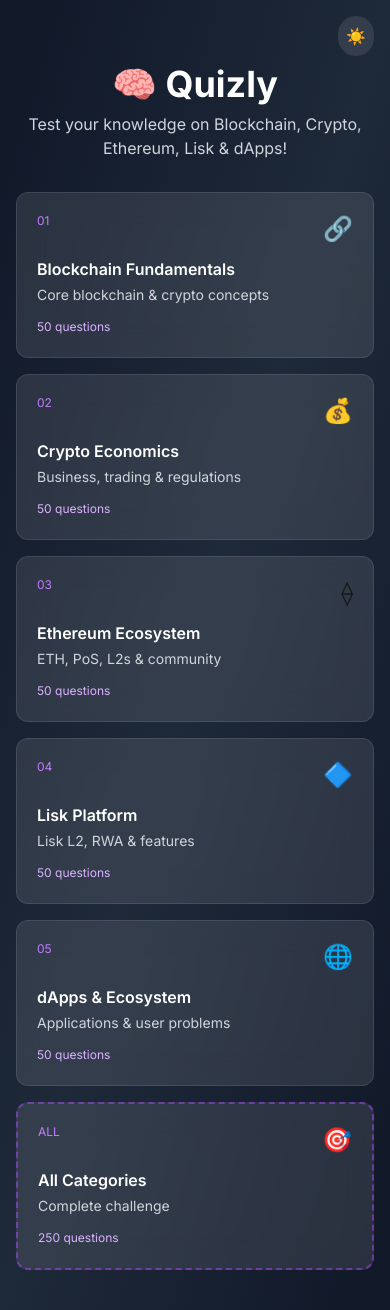
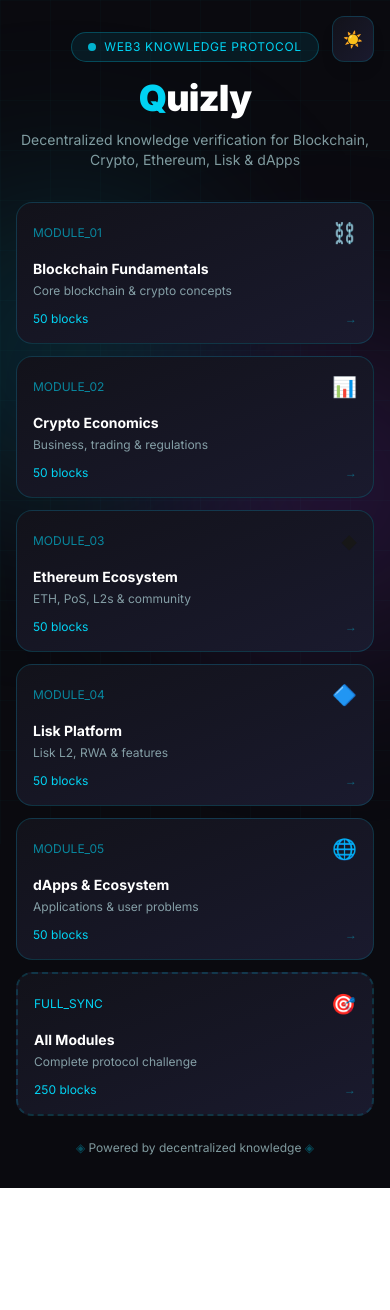
Before and after one commit to okihita/quizly, a Next.js app: page / in a window 390 px wide. After the commit the page ends 1188 px from the top, so only its background shows below. Built offline with nearby package versions, Linux system fonts and the light colour scheme.

Commit message:
Futuristic crypto UI with mobile optimization

```diff
--- a/src/app/page.tsx
+++ b/src/app/page.tsx
@@ -4,9 +4,9 @@
 import { questions, categories } from "@/data/questions";
 
 const categoryMeta = [
-  { name: "Blockchain Fundamentals", icon: "🔗", desc: "Core blockchain & crypto concepts" },
-  { name: "Crypto Economics", icon: "💰", desc: "Business, trading & regulations" },
-  { name: "Ethereum Ecosystem", icon: "⟠", desc: "ETH, PoS, L2s & community" },
+  { name: "Blockchain Fundamentals", icon: "⛓️", desc: "Core blockchain & crypto concepts" },
+  { name: "Crypto Economics", icon: "📊", desc: "Business, trading & regulations" },
+  { name: "Ethereum Ecosystem", icon: "◆", desc: "ETH, PoS, L2s & community" },
   { name: "Lisk Platform", icon: "🔷", desc: "Lisk L2, RWA & features" },
   { name: "dApps & Ecosystem", icon: "🌐", desc: "Applications & user problems" },
 ];
@@ -72,16 +72,36 @@
   };
 
   const bg = darkMode
-    ? "bg-gradient-to-br from-gray-900 via-gray-800 to-gray-900"
-    : "bg-gradient-to-br from-indigo-100 via-purple-100 to-pink-100";
-  const card = darkMode ? "bg-white/10" : "bg-white/80";
-  const text = darkMode ? "text-white" : "text-gray-900";
-  const textMuted = darkMode ? "text-gray-300" : "text-gray-600";
+    ? "bg-[#0a0a0f]"
+    : "bg-gradient-to-br from-slate-100 to-cyan-50";
+  const cardBg = darkMode
+    ? "bg-gradient-to-br from-[#12121a] to-[#1a1a2e] border-cyan-500/20"
+    : "bg-white/90 border-cyan-200";
+  const text = darkMode ? "text-white" : "text-slate-900";
+  const textMuted = darkMode ? "text-cyan-100/60" : "text-slate-500";
+  const accent = darkMode ? "text-cyan-400" : "text-cyan-600";
+
+  const GridBg = () => (
+    <div className="fixed inset-0 overflow-hidden pointer-events-none">
+      <div className={`absolute inset-0 ${darkMode ? "opacity-20" : "opacity-10"}`}
+        style={{
+          backgroundImage: `linear-gradient(${darkMode ? "rgba(0,255,255,0.1)" : "rgba(0,150,150,0.1)"} 1px, transparent 1px), linear-gradient(90deg, ${darkMode ? "rgba(0,255,255,0.1)" : "rgba(0,150,150,0.1)"} 1px, transparent 1px)`,
+          backgroundSize: "50px 50px"
+        }}
+      />
+      {darkMode && (
+        <>
+          <div className="absolute top-1/4 -left-20 w-72 h-72 bg-cyan-500/20 rounded-full blur-[100px]" />
+          <div className="absolute bottom-1/4 -right-20 w-72 h-72 bg-purple-500/20 rounded-full blur-[100px]" />
+        </>
+      )}
+    </div>
+  );
 
   const DarkModeToggle = () => (
     <button
       onClick={() => setDarkMode(!darkMode)}
-      className={`absolute top-4 right-4 p-2 rounded-full ${card} backdrop-blur-lg`}
+      className={`fixed top-4 right-4 z-50 p-2.5 rounded-xl ${cardBg} border backdrop-blur-xl shadow-lg transition-all hover:scale-105`}
     >
       {darkMode ? "☀️" : "🌙"}
     </button>
@@ -89,56 +109,73 @@
 
   if (!quizStarted) {
     return (
-      <main className={`min-h-screen ${bg} p-4 relative`}>
+      <main className={`min-h-screen ${bg} relative overflow-hidden`}>
+        <GridBg />
         <DarkModeToggle />
-        <div className="max-w-4xl mx-auto pt-12">
-          <div className="text-center mb-8">
-            <h1 className={`text-4xl font-bold ${text} mb-2`}>🧠 Quizly</h1>
-            <p className={textMuted}>
-              Test your knowledge on Blockchain, Crypto, Ethereum, Lisk & dApps!
+        <div className="relative z-10 max-w-5xl mx-auto px-4 py-8 md:py-16">
+          <div className="text-center mb-8 md:mb-12">
+            <div className={`inline-flex items-center gap-2 px-4 py-1.5 rounded-full ${darkMode ? "bg-cyan-500/10 border border-cyan-500/30" : "bg-cyan-100 border border-cyan-300"} mb-4`}>
+              <span className={`w-2 h-2 rounded-full ${darkMode ? "bg-cyan-400 animate-pulse" : "bg-cyan-500"}`} />
+              <span className={`text-xs font-mono uppercase tracking-wider ${accent}`}>Web3 Knowledge Protocol</span>
+            </div>
+            <h1 className={`text-4xl md:text-6xl font-black ${text} mb-3 tracking-tight`}>
+              <span className={accent}>Q</span>uizly
+            </h1>
+            <p className={`${textMuted} text-sm md:text-base max-w-md mx-auto`}>
+              Decentralized knowledge verification for Blockchain, Crypto, Ethereum, Lisk & dApps
             </p>
           </div>
 
-          <div className="grid gap-4 md:grid-cols-2 lg:grid-cols-3 mb-6">
+          <div className="grid grid-cols-1 sm:grid-cols-2 lg:grid-cols-3 gap-3 md:gap-4 mb-6">
             {categoryMeta.map((cat, idx) => {
               const count = questions.filter((q) => q.category === cat.name).length;
               return (
                 <button
                   key={cat.name}
                   onClick={() => startQuiz(cat.name)}
-                  className={`${card} backdrop-blur-lg rounded-xl p-5 text-left hover:scale-105 transition-transform border ${darkMode ? "border-white/10 hover:border-purple-500/50" : "border-gray-200 hover:border-purple-400"}`}
+                  className={`group relative ${cardBg} border rounded-2xl p-4 md:p-5 text-left transition-all duration-300 hover:scale-[1.02] hover:border-cyan-400/50 overflow-hidden`}
                 >
-                  <div className="flex items-start justify-between mb-3">
-                    <span className={`text-xs font-mono ${darkMode ? "text-purple-400" : "text-purple-600"}`}>
-                      {String(idx + 1).padStart(2, "0")}
-                    </span>
-                    <span className="text-2xl">{cat.icon}</span>
+                  <div className={`absolute inset-0 bg-gradient-to-br ${darkMode ? "from-cyan-500/5 to-purple-500/5" : "from-cyan-100/50 to-purple-100/50"} opacity-0 group-hover:opacity-100 transition-opacity`} />
+                  <div className="relative">
+                    <div className="flex items-center justify-between mb-3">
+                      <span className={`font-mono text-xs ${accent} opacity-60`}>
+                        MODULE_{String(idx + 1).padStart(2, "0")}
+                      </span>
+                      <span className="text-xl md:text-2xl">{cat.icon}</span>
+                    </div>
+                    <h3 className={`font-bold ${text} text-sm md:text-base mb-1`}>{cat.name}</h3>
+                    <p className={`text-xs ${textMuted} mb-3 line-clamp-2`}>{cat.desc}</p>
+                    <div className="flex items-center justify-between">
+                      <span className={`text-xs font-mono ${accent}`}>{count} blocks</span>
+                      <span className={`text-xs ${darkMode ? "text-cyan-400/40" : "text-cyan-600/40"} group-hover:translate-x-1 transition-transform`}>→</span>
+                    </div>
                   </div>
-                  <h3 className={`font-semibold ${text} mb-1`}>{cat.name}</h3>
-                  <p className={`text-sm ${textMuted} mb-2`}>{cat.desc}</p>
-                  <span className={`text-xs ${darkMode ? "text-purple-300" : "text-purple-600"}`}>
-                    {count} questions
-                  </span>
                 </button>
               );
             })}
 
             <button
               onClick={() => startQuiz("all")}
-              className={`${card} backdrop-blur-lg rounded-xl p-5 text-left hover:scale-105 transition-transform border-2 border-dashed ${darkMode ? "border-purple-500/50 hover:border-purple-400" : "border-purple-300 hover:border-purple-500"}`}
+              className={`group relative ${cardBg} border-2 border-dashed rounded-2xl p-4 md:p-5 text-left transition-all duration-300 hover:scale-[1.02] hover:border-cyan-400 overflow-hidden`}
             >
-              <div className="flex items-start justify-between mb-3">
-                <span className={`text-xs font-mono ${darkMode ? "text-purple-400" : "text-purple-600"}`}>
-                  ALL
-                </span>
-                <span className="text-2xl">🎯</span>
+              <div className={`absolute inset-0 bg-gradient-to-br ${darkMode ? "from-cyan-500/10 to-purple-500/10" : "from-cyan-100 to-purple-100"} opacity-0 group-hover:opacity-100 transition-opacity`} />
+              <div className="relative">
+                <div className="flex items-center justify-between mb-3">
+                  <span className={`font-mono text-xs ${accent}`}>FULL_SYNC</span>
+                  <span className="text-xl md:text-2xl">🎯</span>
+                </div>
+                <h3 className={`font-bold ${text} text-sm md:text-base mb-1`}>All Modules</h3>
+                <p className={`text-xs ${textMuted} mb-3`}>Complete protocol challenge</p>
+                <div className="flex items-center justify-between">
+                  <span className={`text-xs font-mono ${accent}`}>{questions.length} blocks</span>
+                  <span className={`text-xs ${darkMode ? "text-cyan-400/40" : "text-cyan-600/40"} group-hover:translate-x-1 transition-transform`}>→</span>
+                </div>
               </div>
-              <h3 className={`font-semibold ${text} mb-1`}>All Categories</h3>
-              <p className={`text-sm ${textMuted} mb-2`}>Complete challenge</p>
-              <span className={`text-xs ${darkMode ? "text-purple-300" : "text-purple-600"}`}>
-                {questions.length} questions
-              </span>
             </button>
+          </div>
+
+          <div className={`text-center ${textMuted} text-xs font-mono`}>
+            <span className={darkMode ? "text-cyan-500/40" : "text-cyan-600/40"}>◈</span> Powered by decentralized knowledge <span className={darkMode ? "text-cyan-500/40" : "text-cyan-600/40"}>◈</span>
           </div>
         </div>
       </main>
@@ -149,21 +186,30 @@
     const percentage = Math.round((score / filteredQuestions.length) * 100);
     return (
       <main className={`min-h-screen ${bg} flex items-center justify-center p-4 relative`}>
+        <GridBg />
         <DarkModeToggle />
-        <div className={`${card} backdrop-blur-lg rounded-2xl p-8 max-w-md w-full text-center`}>
-          <h2 className={`text-3xl font-bold ${text} mb-4`}>Quiz Complete!</h2>
-          <div className="text-6xl mb-4">
-            {percentage >= 80 ? "🏆" : percentage >= 60 ? "👍" : "📚"}
+        <div className={`relative z-10 ${cardBg} border rounded-2xl p-6 md:p-8 max-w-md w-full text-center`}>
+          <div className={`inline-flex items-center gap-2 px-3 py-1 rounded-full ${darkMode ? "bg-cyan-500/10 border border-cyan-500/30" : "bg-cyan-100 border border-cyan-300"} mb-4`}>
+            <span className={`text-xs font-mono uppercase ${accent}`}>Verification Complete</span>
           </div>
-          <p className={`text-2xl ${text} mb-2`}>
-            {score} / {filteredQuestions.length}
+          <div className="text-5xl md:text-6xl mb-4">
+            {percentage >= 80 ? "🏆" : percentage >= 60 ? "✓" : "◇"}
+          </div>
+          <p className={`text-3xl md:text-4xl font-black ${text} mb-1`}>
+            {score}<span className={textMuted}>/{filteredQuestions.length}</span>
           </p>
-          <p className={`${textMuted} mb-6`}>{percentage}% correct</p>
+          <p className={`${accent} font-mono text-lg mb-4`}>{percentage}% verified</p>
+          <div className={`w-full h-2 ${darkMode ? "bg-white/10" : "bg-slate-200"} rounded-full mb-6 overflow-hidden`}>
+            <div
+              className="h-full bg-gradient-to-r from-cyan-500 to-purple-500 rounded-full transition-all"
+              style={{ width: `${percentage}%` }}
+            />
+          </div>
           <button
             onClick={handleRestart}
-            className="w-full py-3 bg-gradient-to-r from-purple-500 to-pink-500 text-white font-semibold rounded-lg hover:from-purple-600 hover:to-pink-600 transition-all"
+            className="w-full py-3 bg-gradient-to-r from-cyan-500 to-purple-500 text-white font-bold rounded-xl hover:opacity-90 transition-all text-sm md:text-base"
           >
-            Back to Home
+            ← Return to Protocol
           </button>
         </div>
       </main>
@@ -171,44 +217,47 @@
   }
 
   return (
-    <main className={`min-h-screen ${bg} flex items-center justify-center p-4 relative`}>
+    <main className={`min-h-screen ${bg} flex items-center justify-center p-3 md:p-4 relative`}>
+      <GridBg />
       <DarkModeToggle />
-      <div className={`${card} backdrop-blur-lg rounded-2xl p-6 max-w-2xl w-full`}>
-        <div className="flex justify-between items-center mb-4">
-          <span className={`${textMuted} text-sm`}>{currentQuestion.category}</span>
-          <span className={`${textMuted} text-sm`}>
-            {currentIndex + 1} / {filteredQuestions.length}
+      <div className={`relative z-10 ${cardBg} border rounded-2xl p-4 md:p-6 max-w-2xl w-full`}>
+        <div className="flex items-center justify-between mb-3 md:mb-4">
+          <span className={`font-mono text-xs ${accent} truncate mr-2`}>{currentQuestion.category}</span>
+          <span className={`font-mono text-xs ${textMuted} whitespace-nowrap`}>
+            {currentIndex + 1}/{filteredQuestions.length}
           </span>
         </div>
 
-        <div className={`w-full ${darkMode ? "bg-white/20" : "bg-gray-200"} rounded-full h-2 mb-6`}>
+        <div className={`w-full h-1 ${darkMode ? "bg-white/10" : "bg-slate-200"} rounded-full mb-4 md:mb-6 overflow-hidden`}>
           <div
-            className="bg-gradient-to-r from-purple-500 to-pink-500 h-2 rounded-full transition-all"
+            className="h-full bg-gradient-to-r from-cyan-500 to-purple-500 rounded-full transition-all duration-300"
             style={{ width: `${((currentIndex + 1) / filteredQuestions.length) * 100}%` }}
           />
         </div>
 
-        <h2 className={`text-xl ${text} font-medium mb-6`}>{currentQuestion.question}</h2>
+        <h2 className={`text-base md:text-lg ${text} font-medium mb-4 md:mb-6 leading-relaxed`}>
+          {currentQuestion.question}
+        </h2>
 
-        <div className="space-y-3 mb-6">
+        <div className="space-y-2 md:space-y-3 mb-4 md:mb-6">
           {currentQuestion.options.map((option, index) => {
-            let btnClass = `w-full p-4 text-left rounded-lg transition-all border `;
+            let btnClass = `w-full p-3 md:p-4 text-left rounded-xl transition-all border text-sm md:text-base `;
             if (!showResult) {
               btnClass += darkMode
-                ? "bg-white/10 border-white/20 text-white hover:bg-white/20"
-                : "bg-white border-gray-200 text-gray-900 hover:bg-gray-50";
+                ? "bg-white/5 border-white/10 text-white hover:bg-cyan-500/10 hover:border-cyan-500/30"
+                : "bg-white border-slate-200 text-slate-900 hover:bg-cyan-50 hover:border-cyan-300";
             } else if (index === currentQuestion.correctIndex) {
-              btnClass += "bg-green-500/30 border-green-400 text-green-100";
+              btnClass += "bg-emerald-500/20 border-emerald-400 text-emerald-100";
             } else if (index === selectedAnswer) {
-              btnClass += "bg-red-500/30 border-red-400 text-red-100";
+              btnClass += "bg-red-500/20 border-red-400 text-red-100";
             } else {
               btnClass += darkMode
-                ? "bg-white/5 border-white/10 text-white/50"
-                : "bg-gray-50 border-gray-100 text-gray-400";
+                ? "bg-white/5 border-white/5 text-white/30"
+                : "bg-slate-50 border-slate-100 text-slate-400";
             }
             return (
               <button key={index} onClick={() => handleAnswer(index)} className={btnClass} disabled={showResult}>
-                <span className="font-medium mr-2">{String.fromCharCode(65 + index)}.</span>
+                <span className={`font-mono ${accent} mr-2 text-xs`}>{String.fromCharCode(65 + index)}.</span>
                 {option}
               </button>
             );
@@ -216,22 +265,24 @@
         </div>
 
         {showResult && (
-          <div className={`mb-6 p-4 ${darkMode ? "bg-white/10" : "bg-purple-50"} rounded-lg`}>
-            <p className={`${textMuted} text-sm`}>
-              <span className={`font-semibold ${text}`}>Explanation: </span>
+          <div className={`mb-4 md:mb-6 p-3 md:p-4 ${darkMode ? "bg-cyan-500/5 border border-cyan-500/20" : "bg-cyan-50 border border-cyan-200"} rounded-xl`}>
+            <p className={`${textMuted} text-xs md:text-sm leading-relaxed`}>
+              <span className={`font-bold ${accent}`}>◈ Rationale: </span>
               {currentQuestion.rationale}
             </p>
           </div>
         )}
 
-        <div className="flex justify-between items-center">
-          <span className={textMuted}>Score: {score}</span>
+        <div className="flex items-center justify-between">
+          <span className={`font-mono text-xs ${accent}`}>
+            Score: {score}
+          </span>
           {showResult && (
             <button
               onClick={handleNext}
-              className="px-6 py-2 bg-gradient-to-r from-purple-500 to-pink-500 text-white font-semibold rounded-lg hover:from-purple-600 hover:to-pink-600 transition-all"
+              className="px-4 md:px-6 py-2 md:py-2.5 bg-gradient-to-r from-cyan-500 to-purple-500 text-white font-bold rounded-xl hover:opacity-90 transition-all text-xs md:text-sm"
             >
-              {currentIndex < filteredQuestions.length - 1 ? "Next Question" : "See Results"}
+              {currentIndex < filteredQuestions.length - 1 ? "Next Block →" : "Complete →"}
             </button>
           )}
         </div>
```
